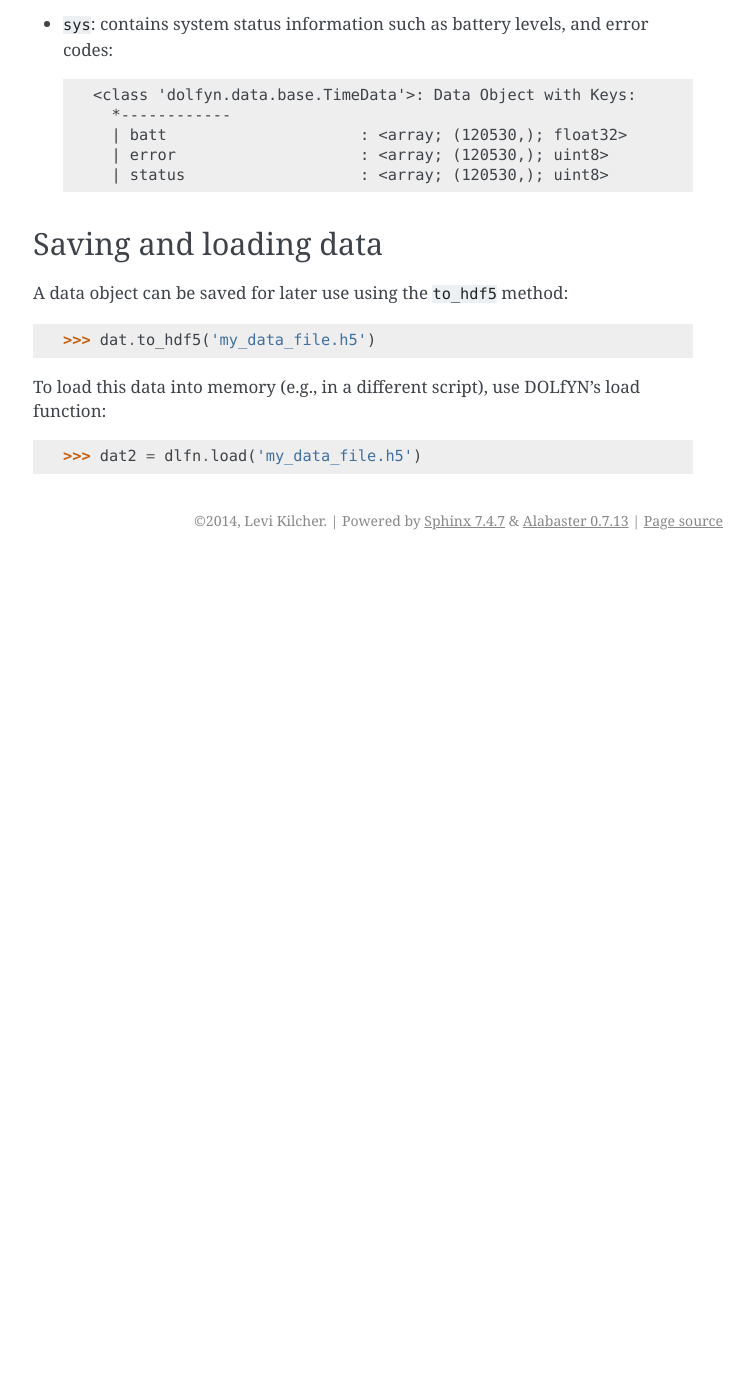
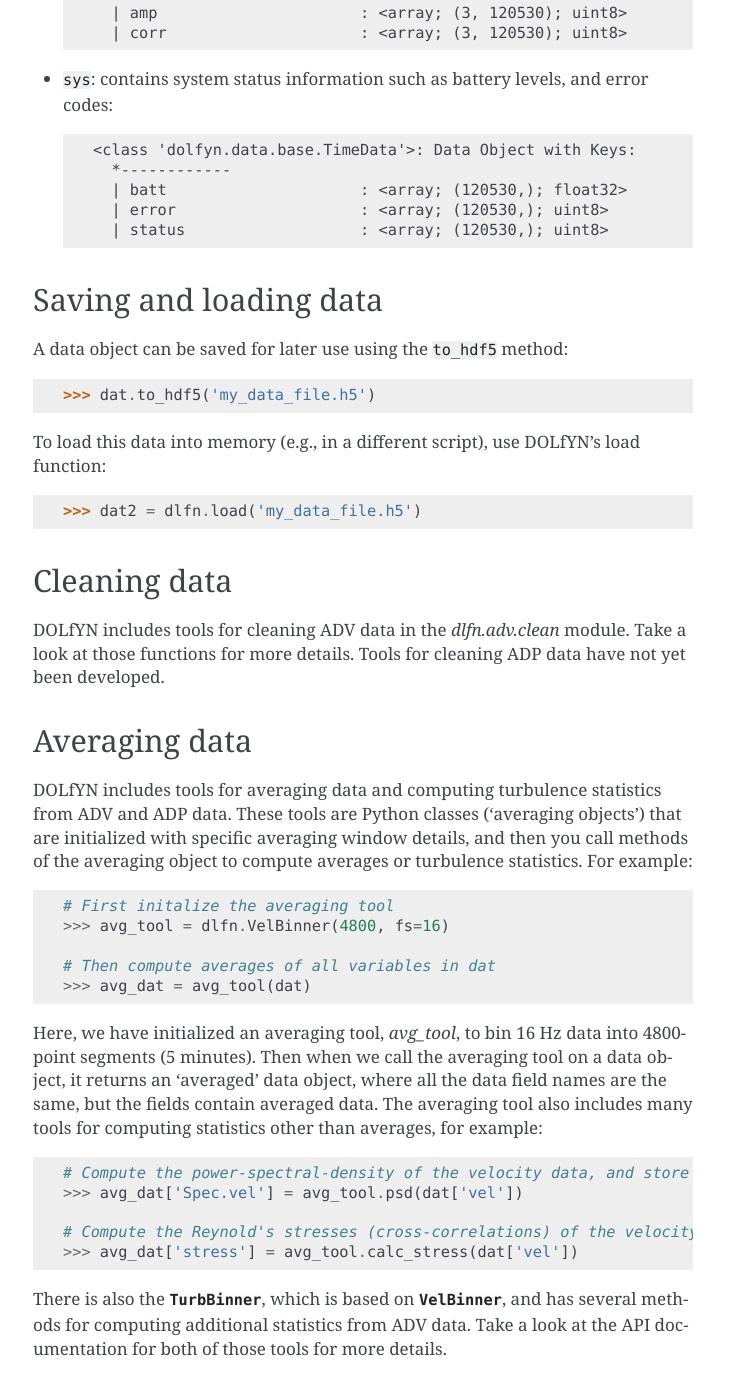
Before and after one commit to lkilcher/dolfyn, a Sphinx documentation site: the page built from doc-src/source/usage.rst, in a window 1280 px wide and 1400 px high, scrolled down 2697 px. Shown: the top 1395 px of the window, without its empty margins (387-1140 px from the left). Built offline with Sphinx 7.4.7, drawn with Linux system fonts in a browser that asks for light colours; before the commit the page ends 3257 px from its top, so only the background shows below that; some of the changed text lies outside the part shown.

Commit message:
Update docs

```diff
--- a/doc-src/source/data-structure.rst
+++ b/doc-src/source/data-structure.rst
@@ -69,9 +69,9 @@
 Units
 -----
 
-|dlfn| generally uses the `*MKS* system <https://en.wikipedia.org/wiki/MKS_system_of_units>`_, with most angles in degrees. This table lists the units of all variables in |dlfn| data objects:
+|dlfn| generally uses the `*MKS* system <https://en.wikipedia.org/wiki/MKS_system_of_units>`_, with most angles in degrees.
 
-.. csv-table:: Units Table!
+.. csv-table:: Table 1: The units of common variables found in |dlfn| data objects.
                :header-rows: 1
                :widths: 15, 20, 15, 50
                :file: ./units.csv
--- a/doc-src/source/motion-correction.rst
+++ b/doc-src/source/motion-correction.rst
@@ -144,7 +144,6 @@
 
         adv.motion.correct_motion(dat, accel_filtfreq=0.1) # specify the filter frequency in Hz.
 
-
 2. For users who want to perform motion correction with minimal Python
    scripting, the :repo:`motcorrect_vectory.py
    <tree/master/scripts/motcorrect_vector.py>` script can be used. So long as
--- a/doc-src/source/usage.rst
+++ b/doc-src/source/usage.rst
@@ -35,7 +35,7 @@
     + signal                   : + DATA GROUP
     + sys                      : + DATA GROUP
 
-This view reveals a few detailed attributes of the data object (above line), and the underlying data structure (below). The attributes indicate that this ADV dataset is 3.02 seconds long, started at noon on June 12, 2012, is in the 'instrument' reference-frame, and contains 99 pings at a 32Hz sample-rate. The information below the line shows the variable names in the ADV dataset. ``mpltime`` is a `<~dolfyn.data.time.time_array>` that contains the time information in `MatPlotLib date <https://matplotlib.org/api/dates_api.html#matplotlib.dates.date2num>`_ format. ``vel`` is the velocity data. The other entries (with ``+`` next to them) are 'data groups', which contain additional data. These variables can be accessed using dict-style syntax, *or* attribute-style syntax. For example::
+This view reveals a few detailed attributes of the data object (above line), and the underlying data structure (below). The attributes indicate that this ADV dataset is 3.02 seconds long, started at noon on June 12, 2012, is in the 'instrument' reference-frame, and contains 99 pings at a 32Hz sample-rate. The information below the line shows the variable names in the ADV dataset. ``mpltime`` is a :class:`~dolfyn.data.time.time_array` that contains the time information in `MatPlotLib date <https://matplotlib.org/api/dates_api.html#matplotlib.dates.date2num>`_ format. ``vel`` is the velocity data. The other entries (with ``+`` next to them) are 'data groups', which contain additional data. These variables can be accessed using dict-style syntax, *or* attribute-style syntax. For example::
 
   >>> dat['mpltime']
   time_array([734666.50003436, 734666.50003472, 734666.50003509, ...,
@@ -69,6 +69,7 @@
 - ``config``: this data group contains instrument-configuration data that was loaded from the source file. This is a long list of information that (*mostly*) inherits attribute names from the manufacturers documentation (i.e., see that documentation for info on these variables).
 
 - ``env``: contains *environmental* data such as temperature, pressure, or the speed of sound::
+
      <class 'dolfyn.data.base.TimeData'>: Data Object with Keys:
       *------------
       | c_sound                  : <array; (120530,); float32>
@@ -105,7 +106,6 @@
       | error                    : <array; (120530,); uint8>
       | status                   : <array; (120530,); uint8>
 
-
 Saving and loading data
 ------------------------------
 
@@ -116,3 +116,36 @@
 To load this data into memory (e.g., in a different script), use |dlfn|'s load function::
 
     >>> dat2 = dlfn.load('my_data_file.h5')
+
+Cleaning data
+----------------
+
+|dlfn| includes tools for cleaning ADV data in the `dlfn.adv.clean` module. Take a look at those functions for more details. Tools for cleaning ADP data have not yet been developed.
+
+Averaging data
+------------------
+
+|dlfn| includes tools for averaging data and computing turbulence
+statistics from ADV and ADP data. These tools are Python classes
+('averaging objects') that are initialized with specific averaging
+window details, and then you call methods of the averaging object to
+compute averages or turbulence statistics. For example::
+
+  # First initalize the averaging tool
+  >>> avg_tool = dlfn.VelBinner(4800, fs=16)
+
+  # Then compute averages of all variables in dat
+  >>> avg_dat = avg_tool(dat)
+
+Here, we have initialized an averaging tool, `avg_tool`, to bin 16 Hz data into 4800-point segments (5 minutes). Then when we call the averaging tool on a data object, it returns an 'averaged' data object, where all the data field names are the same, but the fields contain averaged data. The averaging tool also includes many tools for computing statistics other than averages, for example::
+
+  # Compute the power-spectral-density of the velocity data, and store it in
+  >>> avg_dat['Spec.vel'] = avg_tool.psd(dat['vel'])
+
+  # Compute the Reynold's stresses (cross-correlations) of the velocity data:
+  >>> avg_dat['stress'] = avg_tool.calc_stress(dat['vel'])
+
+There is also the :class:`~dlfn.adv.turbulence.TurbBinner`, which is based on
+:class:`~dolfyn.data.velocity.VelBinner`, and has several methods for computing additional
+statistics from ADV data. Take a look at the API documentation for both of
+those tools for more details.
```
Also changed, not shown: doc-src/source/api.rst (+20 -2 lines).
